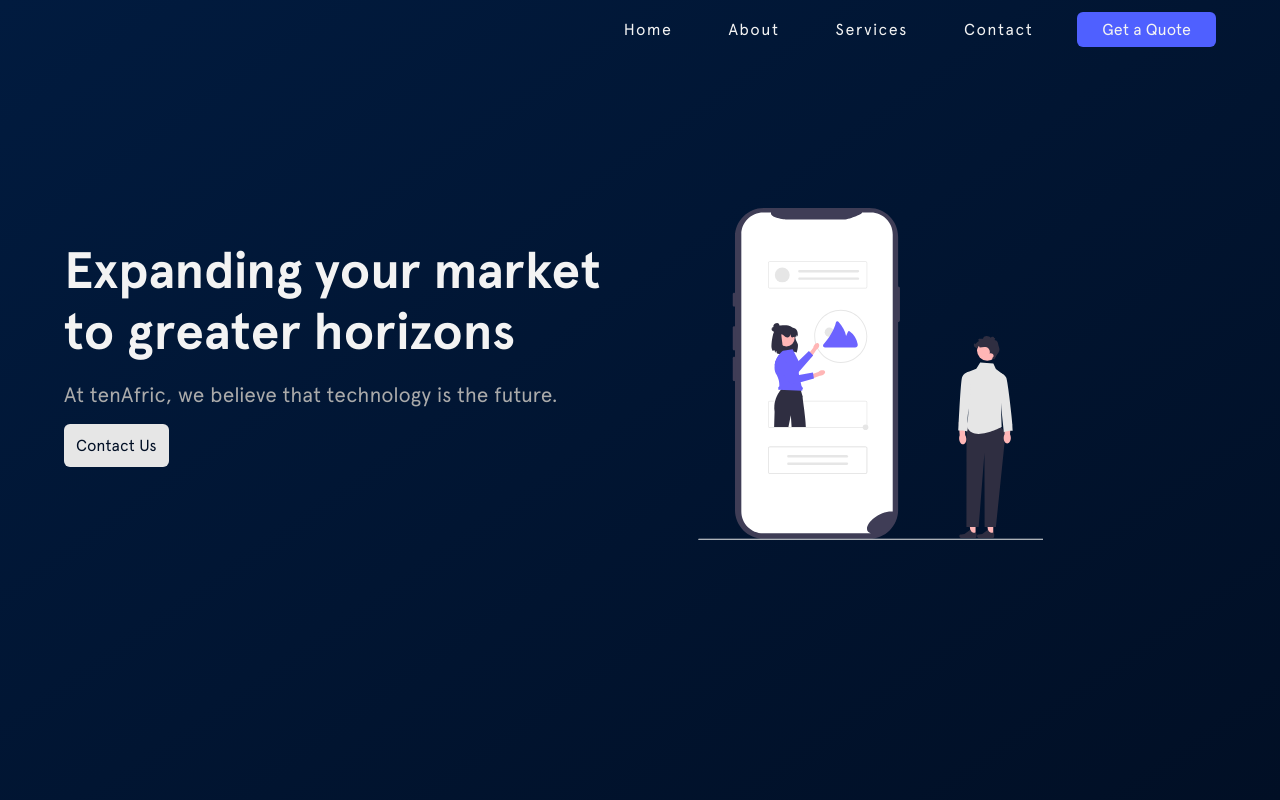
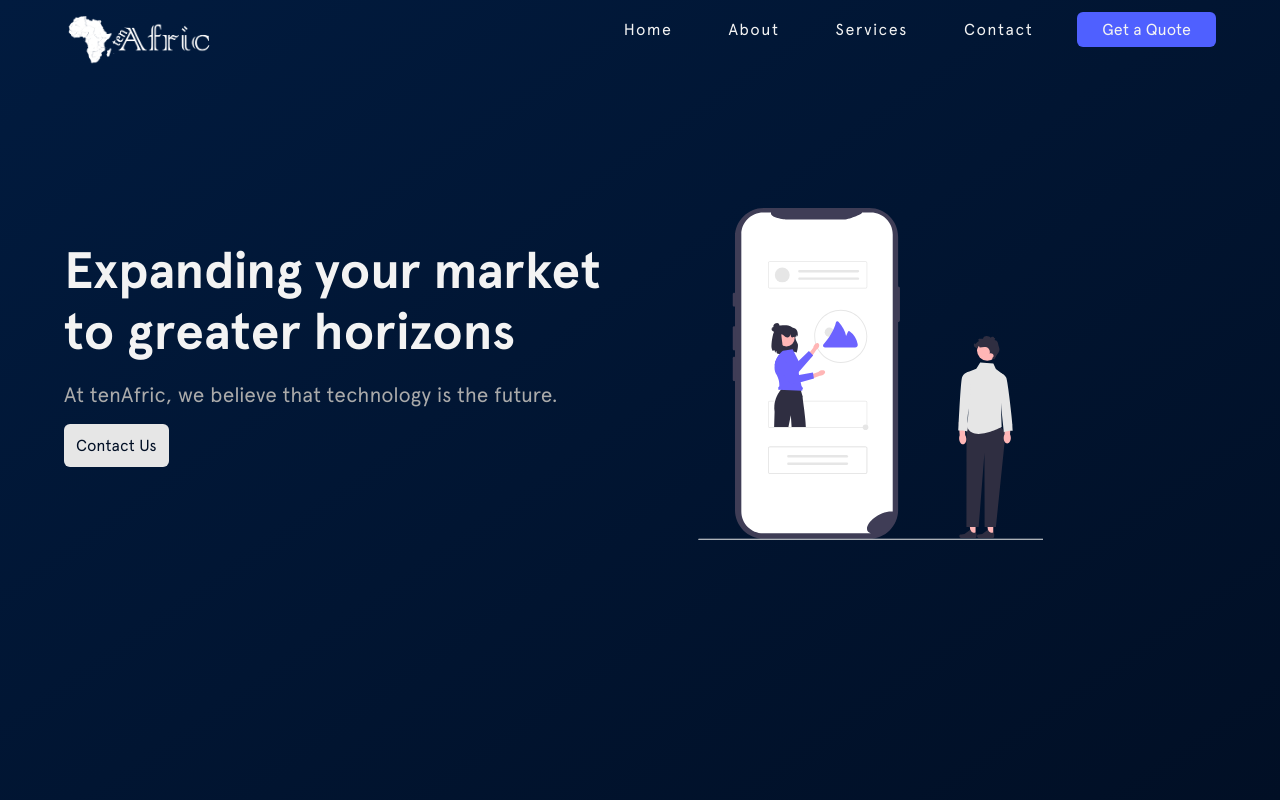
Before and after one commit to tenAfric/tenAfrik, a React (Create React App) app: page / in a window 1280 px wide. Shown: the top 800 px of the page. Built offline with nearby package versions, Linux system fonts and the light colour scheme.

Commit message:
steel beneath good held silk

```diff
--- a/src/styles/css/header.css
+++ b/src/styles/css/header.css
@@ -25,10 +25,8 @@
   position: relative;
   top: 0;
   left: 0;
-  height: 60px;
-  width: -webkit-min-content;
-  width: -moz-min-content;
-  width: min-content;
+  width: 150px;
+  height: auto;
 }
 .header .header-container .header-wrapper .brand-logo .logoWrapper .logo {
   width: 100%;
--- a/src/styles/scss/header.scss
+++ b/src/styles/scss/header.scss
@@ -23,8 +23,8 @@ $colorLight: #f3f3f3;
                     position: relative;
                     top: 0;
                     left: 0;
-                    height: 60px;
-                    width: min-content;
+                    width: 150px;
+                    height: auto;
                     .logo{
                         width: 100%;
                         height: 100%;
```
Also changed, not shown: 1 other file (tests, documents, lock files or other folders).
